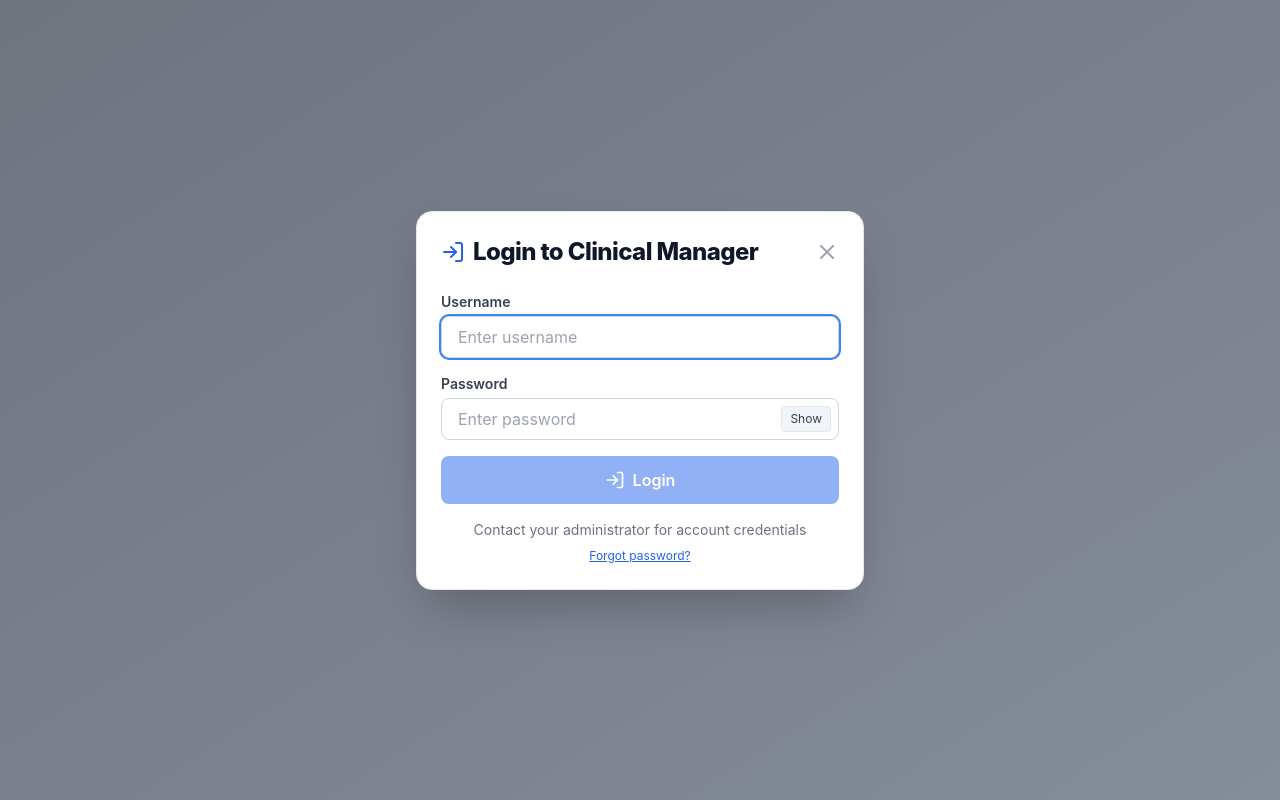
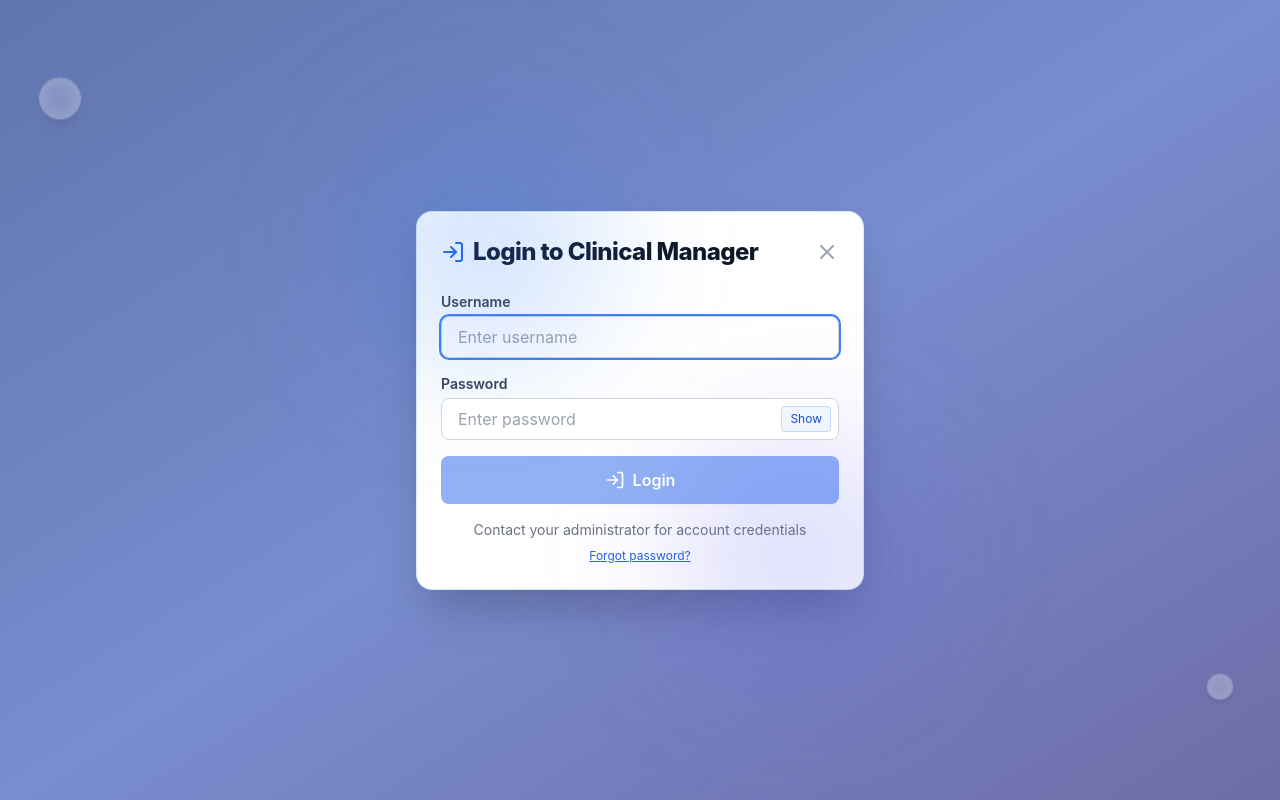
Before and after one commit to tejas-fuse/Clinical-Manager, a React (Create React App) app: page / in a window 1280 px wide. Built offline with nearby package versions, Linux system fonts and the light colour scheme; the HTML template or start-up script is replaced by a standard one.

Commit message:
UX is updated

```diff
--- a/src/components/LoginModal.jsx
+++ b/src/components/LoginModal.jsx
@@ -244,11 +244,16 @@ export const LoginModal = ({ isOpen, onClose, onLogin }) => {
   }
 
   return (
-    <div className="fixed inset-0 z-50 flex items-center justify-center bg-gradient-to-br from-slate-900/60 to-slate-700/60 backdrop-blur-sm">
-      <div className="bg-white rounded-2xl shadow-2xl w-full max-w-md m-4 p-6 border border-slate-200">
+    <div className="fixed inset-0 z-50 flex items-center justify-center bg-gradient-to-br from-blue-900/70 via-blue-800/60 to-indigo-900/70 backdrop-blur-sm animate-[fadeIn_300ms_ease-out]">
+      {/* White translucent bouncy balls - login page only */}
+      <div className="absolute top-20 left-10 w-10 h-10 rounded-full bg-white/40 shadow-lg ring-1 ring-white/30 backdrop-blur motion-safe:animate-bounce" aria-hidden="true"></div>
+      <div className="absolute bottom-24 right-12 w-6 h-6 rounded-full bg-white/40 shadow-md ring-1 ring-white/30 backdrop-blur motion-safe:animate-bounce" style={{animationDelay: '250ms'}} aria-hidden="true"></div>
+      <div className="relative bg-white rounded-2xl shadow-2xl w-full max-w-md m-4 p-6 border border-blue-200/60 motion-safe:animate-[slideUp_300ms_ease-out]">
+        <div className="absolute -top-24 -left-16 w-64 h-64 bg-blue-500/20 rounded-full blur-3xl" aria-hidden="true"></div>
+        <div className="absolute -bottom-24 -right-16 w-64 h-64 bg-indigo-500/20 rounded-full blur-3xl" aria-hidden="true"></div>
         <div className="flex justify-between items-center mb-6">
           <h2 className="text-2xl font-extrabold text-slate-900 tracking-tight flex items-center gap-2">
-            <LogIn size={24} className="text-blue-600" />
+            <LogIn size={24} className="text-blue-600 motion-safe:animate-[float_3s_ease-in-out_infinite]" />
             Login to Clinical Manager
           </h2>
           <button onClick={onClose} className="text-gray-400 hover:text-gray-600">
@@ -275,7 +280,7 @@ export const LoginModal = ({ isOpen, onClose, onLogin }) => {
               <input
                 type={showPassword ? 'text' : 'password'}
                 placeholder="Enter password"
-                className="w-full border border-gray-300 rounded-lg px-4 py-2 pr-10 focus:outline-none focus:ring-2 focus:ring-blue-500"
+                className="w-full border border-gray-300 rounded-lg px-4 py-2 pr-10 focus:outline-none focus:ring-2 focus:ring-blue-500/70"
                 value={password}
                 onChange={(e) => setPassword(e.target.value)}
                 onKeyDown={(e) => setCapsLockOn(e.getModifierState && e.getModifierState('CapsLock'))}
@@ -286,14 +291,14 @@ export const LoginModal = ({ isOpen, onClose, onLogin }) => {
               <button
                 type="button"
                 onClick={() => setShowPassword(s => !s)}
-                className="absolute right-2 top-1/2 -translate-y-1/2 text-xs px-2 py-1 rounded bg-slate-100 hover:bg-slate-200 text-slate-700 border border-slate-200"
+                className="absolute right-2 top-1/2 -translate-y-1/2 text-xs px-2 py-1 rounded bg-blue-50 hover:bg-blue-100 text-blue-700 border border-blue-200 transition-colors"
                 aria-label={showPassword ? 'Hide password' : 'Show password'}
               >
                 {showPassword ? 'Hide' : 'Show'}
               </button>
             </div>
             {capsLockOn && (
-              <p className="mt-1 text-xs text-amber-600">Caps Lock is ON</p>
+              <p className="mt-1 text-xs text-amber-600 motion-safe:animate-pulse">Caps Lock is ON</p>
             )}
           </div>
 
@@ -305,7 +310,7 @@ export const LoginModal = ({ isOpen, onClose, onLogin }) => {
 
           <button
             type="submit"
-            className="w-full bg-blue-600 text-white py-3 rounded-lg font-semibold hover:bg-blue-700 transition-colors flex items-center justify-center gap-2 disabled:opacity-50"
+            className="w-full bg-blue-600 text-white py-3 rounded-lg font-semibold hover:bg-blue-700 transition-colors flex items-center justify-center gap-2 disabled:opacity-50 shadow-sm hover:shadow-md"
             disabled={!username || !password}
           >
             <LogIn size={20} />
```
